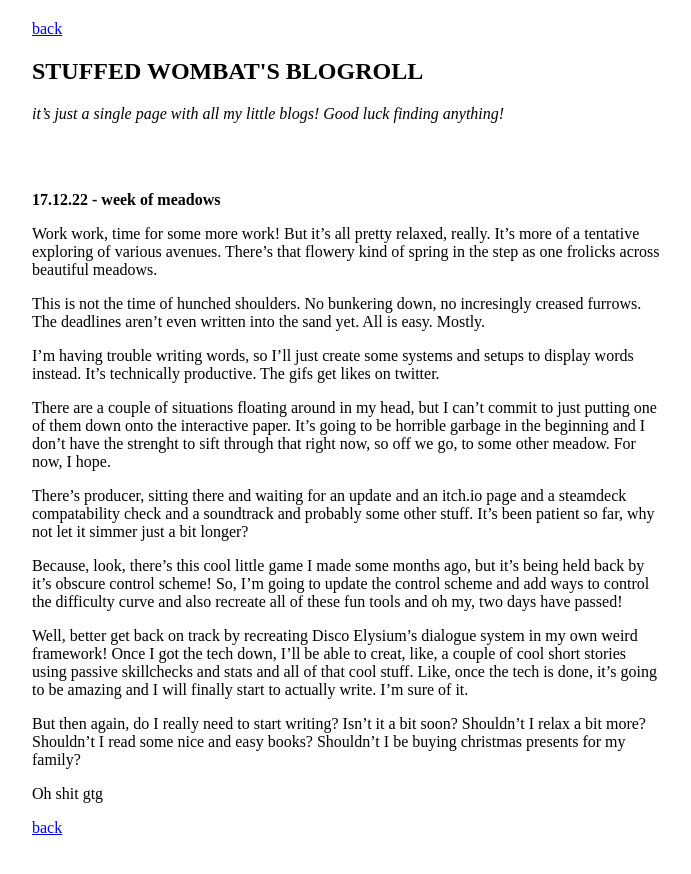
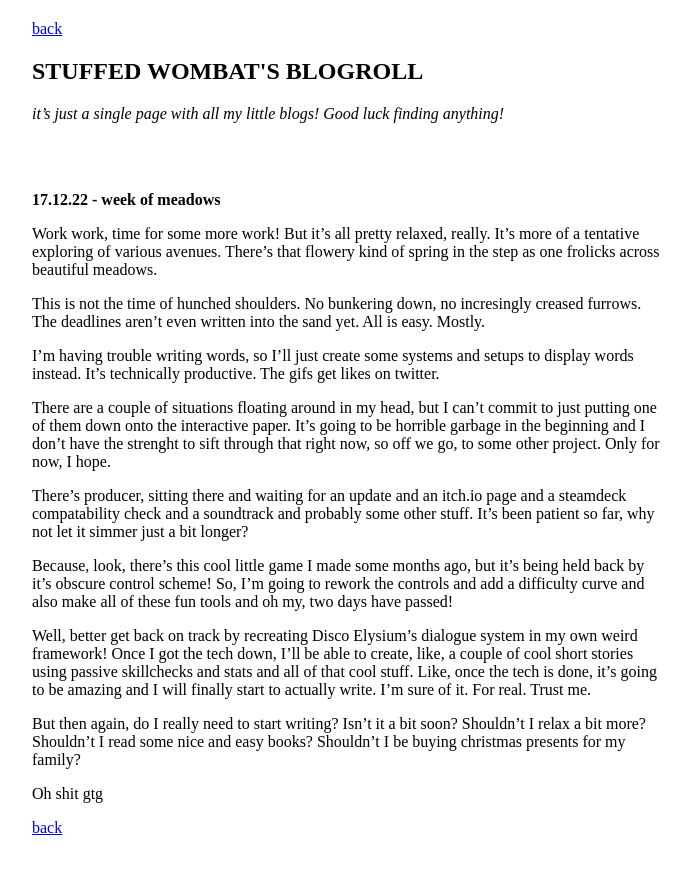
Before and after one commit to stuffedwombat/stuffedwombat.github.io, a Jekyll site: the page built from blogroll.md, in a window 1280 px wide. Shown: the top 874 px of the page, without its empty margins (292-983 px from the left). Built offline with Jekyll 4.4.1, drawn with Linux system fonts in a browser that asks for light colours; our own code applies the rules of GitHub Pages for plain Markdown files; comment, search, counter and statistics services are not loaded.

Commit message:
Update blogroll.md

```diff
--- a/blogroll.md
+++ b/blogroll.md
@@ -12,13 +12,13 @@ This is not the time of hunched shoulders. No bunkering down, no incresingly cre
 
 I'm having trouble writing words, so I'll just create some systems and setups to display words instead. It's technically productive. The gifs get likes on twitter.
 
-There are a couple of situations floating around in my head, but I can't commit to just putting one of them down onto the interactive paper. It's going to be horrible garbage in the beginning and I don't have the strenght to sift through that right now, so off we go, to some other meadow. For now, I hope.
+There are a couple of situations floating around in my head, but I can't commit to just putting one of them down onto the interactive paper. It's going to be horrible garbage in the beginning and I don't have the strenght to sift through that right now, so off we go, to some other project. Only for now, I hope.
 
 There's producer, sitting there and waiting for an update and an itch.io page and a steamdeck compatability check and a soundtrack and probably some other stuff. It's been patient so far, why not let it simmer just a bit longer?
 
-Because, look, there's this cool little game I made some months ago, but it's being held back by it's obscure control scheme! So, I'm going to update the control scheme and add ways to control the difficulty curve and also recreate all of these fun tools and oh my, two days have passed!
+Because, look, there's this cool little game I made some months ago, but it's being held back by it's obscure control scheme! So, I'm going to rework the controls and add a  difficulty curve and also make all of these fun tools and oh my, two days have passed!
 
-Well, better get back on track by recreating Disco Elysium's dialogue system in my own weird framework! Once I got the tech down, I'll be able to creat, like, a couple of cool short stories using passive skillchecks and stats and all of that cool stuff. Like, once the tech is done, it's going to be amazing and I will finally start to actually write. I'm sure of it.
+Well, better get back on track by recreating Disco Elysium's dialogue system in my own weird framework! Once I got the tech down, I'll be able to create, like, a couple of cool short stories using passive skillchecks and stats and all of that cool stuff. Like, once the tech is done, it's going to be amazing and I will finally start to actually write. I'm sure of it. For real. Trust me.
 
 But then again, do I really need to start writing? Isn't it a bit soon? Shouldn't I relax a bit more? Shouldn't I read some nice and easy books? Shouldn't I be buying christmas presents for my family?
 
```
